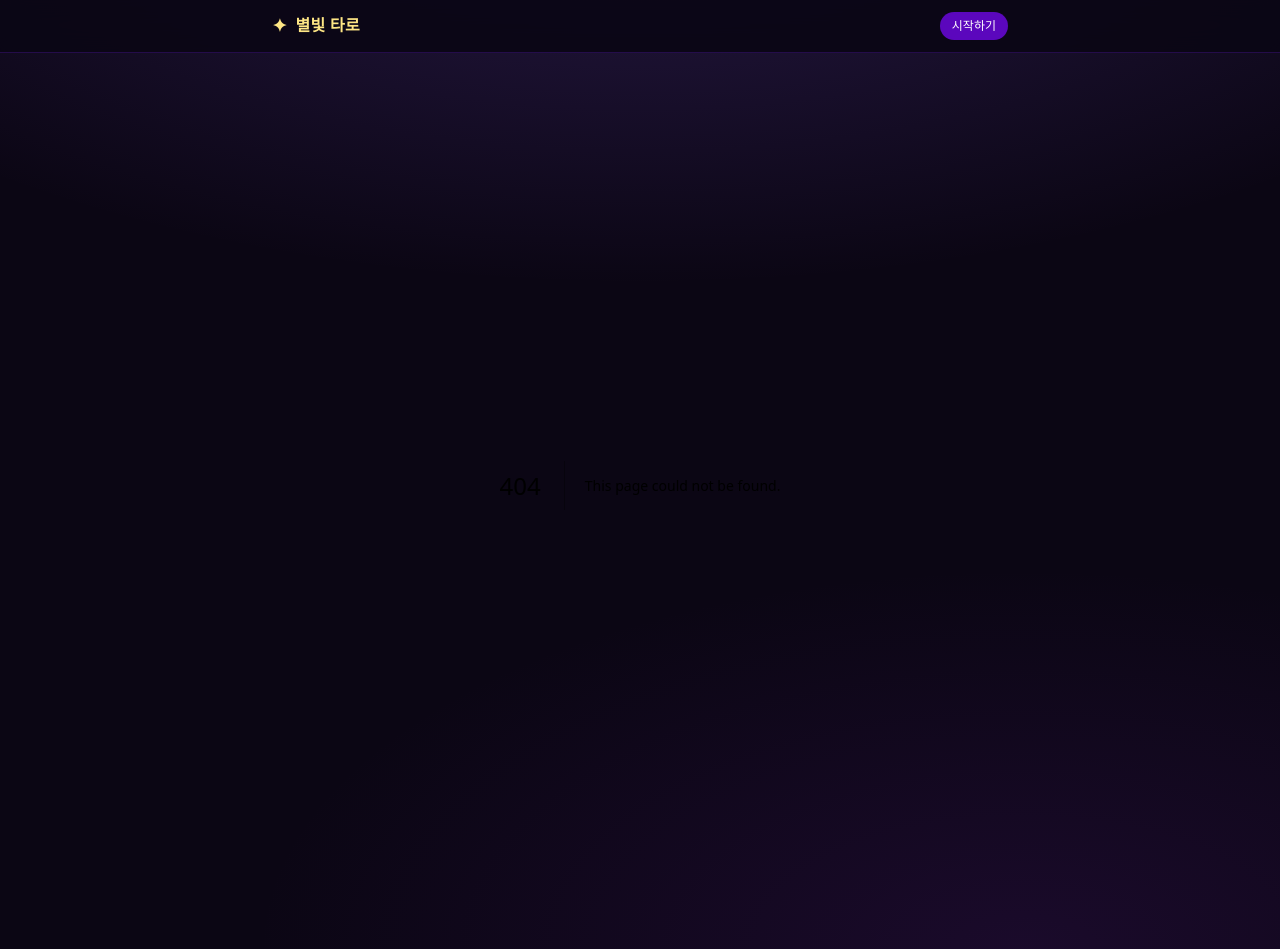
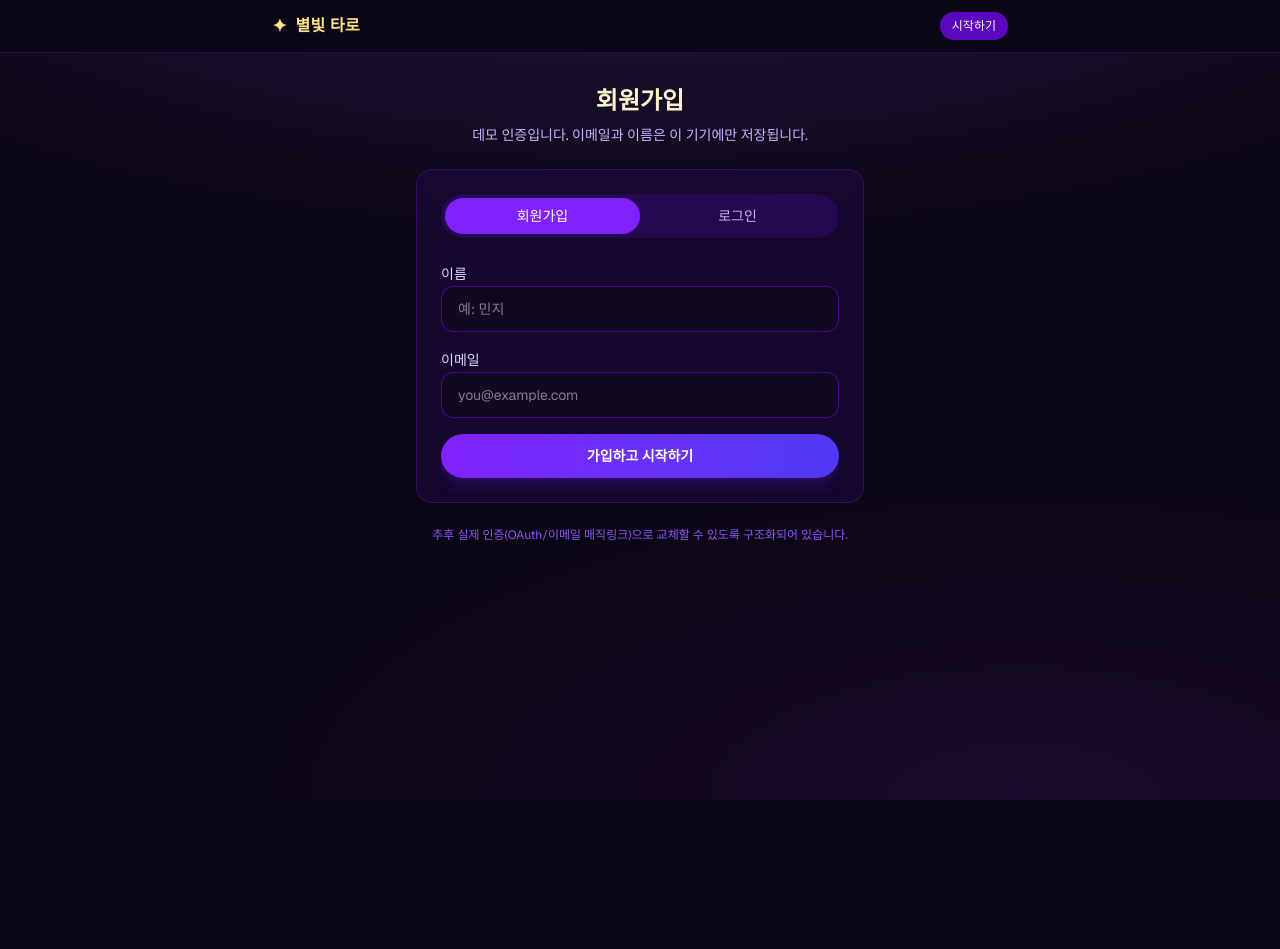
Before and after one commit to sosmos3218-bot/personalized-tarot, a Next.js app: page /auth in a window 1280 px wide. Before the commit this address had no page. After the commit the page ends 800 px from the top, so only its background shows below. Built offline with nearby package versions, Linux system fonts and the light colour scheme.

Commit message:
Add auth page

```diff
--- /dev/null
+++ b/src/app/auth/page.tsx
@@ -0,0 +1,142 @@
+"use client";
+
+import { FormEvent, useEffect, useState } from "react";
+import { useRouter } from "next/navigation";
+import { getUser, saveUser, getOnboarding } from "@/lib/storage";
+
+export default function AuthPage() {
+  const router = useRouter();
+  const [mode, setMode] = useState<"login" | "signup">("signup");
+  const [name, setName] = useState("");
+  const [email, setEmail] = useState("");
+  const [error, setError] = useState("");
+
+  useEffect(() => {
+    const user = getUser();
+    if (user) {
+      router.replace(getOnboarding() ? "/draw" : "/onboarding");
+    }
+  }, [router]);
+
+  function handleSubmit(e: FormEvent) {
+    e.preventDefault();
+    setError("");
+
+    const trimmedEmail = email.trim().toLowerCase();
+    const trimmedName = name.trim();
+
+    if (!trimmedEmail || !trimmedEmail.includes("@")) {
+      setError("올바른 이메일을 입력해 주세요.");
+      return;
+    }
+    if (mode === "signup" && trimmedName.length < 1) {
+      setError("이름을 입력해 주세요.");
+      return;
+    }
+
+    const existing = getUser();
+    if (mode === "login") {
+      if (!existing || existing.email !== trimmedEmail) {
+        setError("등록된 계정이 없습니다. 회원가입을 진행해 주세요.");
+        return;
+      }
+      router.push(getOnboarding() ? "/draw" : "/onboarding");
+      return;
+    }
+
+    saveUser({
+      email: trimmedEmail,
+      name: trimmedName || trimmedEmail.split("@")[0],
+      createdAt: new Date().toISOString(),
+    });
+    router.push("/onboarding");
+  }
+
+  return (
+    <div className="mx-auto max-w-md space-y-6">
+      <div className="text-center">
+        <h1 className="text-2xl font-bold text-amber-100">
+          {mode === "signup" ? "회원가입" : "로그인"}
+        </h1>
+        <p className="mt-2 text-sm text-violet-300">
+          데모 인증입니다. 이메일과 이름은 이 기기에만 저장됩니다.
+        </p>
+      </div>
+
+      <div className="card-panel">
+        <div className="mb-6 flex rounded-full bg-violet-950/60 p-1">
+          <button
+            type="button"
+            onClick={() => {
+              setMode("signup");
+              setError("");
+            }}
+            className={`flex-1 rounded-full py-2 text-sm transition ${
+              mode === "signup"
+                ? "bg-violet-600 text-white"
+                : "text-violet-300 hover:text-white"
+            }`}
+          >
+            회원가입
+          </button>
+          <button
+            type="button"
+            onClick={() => {
+              setMode("login");
+              setError("");
+            }}
+            className={`flex-1 rounded-full py-2 text-sm transition ${
+              mode === "login"
+                ? "bg-violet-600 text-white"
+                : "text-violet-300 hover:text-white"
+            }`}
+          >
+            로그인
+          </button>
+        </div>
+
+        <form onSubmit={handleSubmit} className="space-y-4">
+          {mode === "signup" && (
+            <label className="block space-y-1.5">
+              <span className="text-sm text-violet-200">이름</span>
+              <input
+                type="text"
+                value={name}
+                onChange={(e) => setName(e.target.value)}
+                placeholder="예: 민지"
+                className="w-full rounded-xl border border-violet-700/60 bg-[#12081f] px-4 py-3 text-sm text-violet-50 outline-none focus:border-amber-400/60"
+                autoComplete="name"
+              />
+            </label>
+          )}
+          <label className="block space-y-1.5">
+            <span className="text-sm text-violet-200">이메일</span>
+            <input
+              type="email"
+              value={email}
+              onChange={(e) => setEmail(e.target.value)}
+              placeholder="you@example.com"
+              className="w-full rounded-xl border border-violet-700/60 bg-[#12081f] px-4 py-3 text-sm text-violet-50 outline-none focus:border-amber-400/60"
+              autoComplete="email"
+              required
+            />
+          </label>
+
+          {error && (
+            <p className="text-sm text-rose-300" role="alert">
+              {error}
+            </p>
+          )}
+
+          <button type="submit" className="btn-primary w-full">
+            {mode === "signup" ? "가입하고 시작하기" : "로그인"}
+          </button>
+        </form>
+      </div>
+
+      <p className="text-center text-xs text-violet-500">
+        추후 실제 인증(OAuth/이메일 매직링크)으로 교체할 수 있도록 구조화되어 있습니다.
+      </p>
+    </div>
+  );
+}
```
